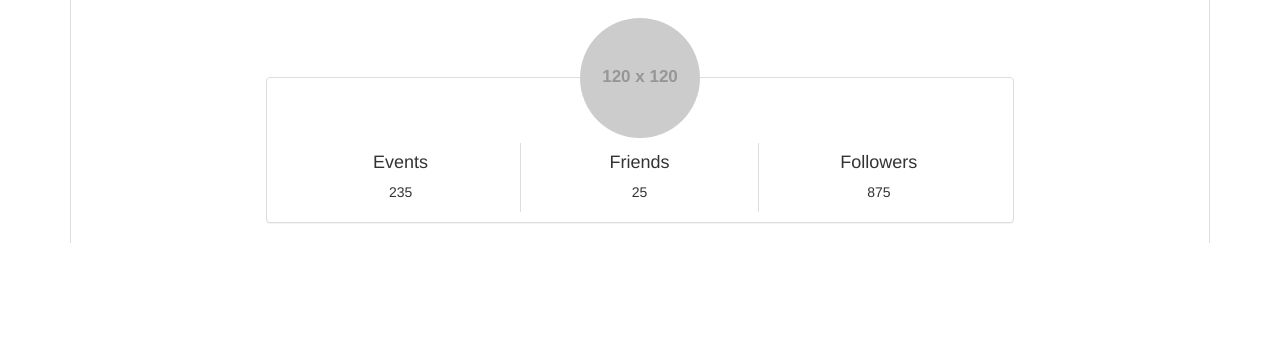
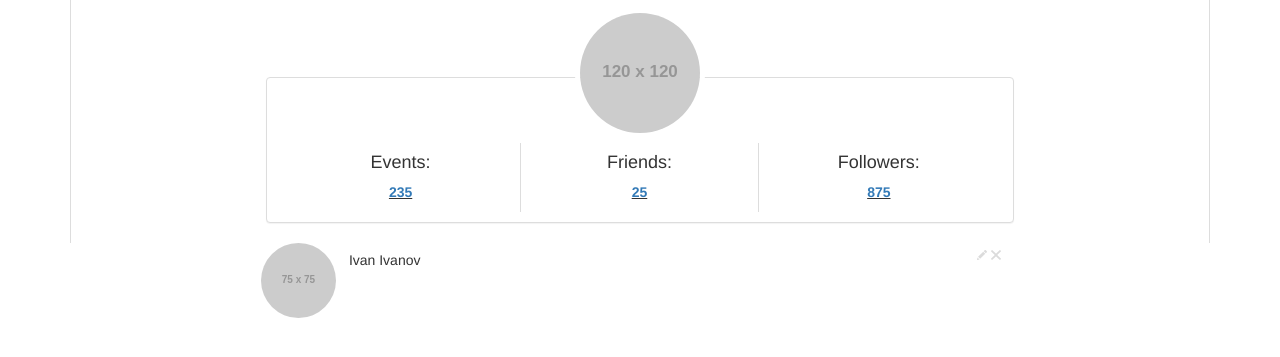
Before and after one commit to dulgeoion/HTML-templates, a plain HTML site: page timeline/index.html in a window 1280 px wide. Shown: the part 143-500 px from the top of the page. Drawn offline with Linux system fonts and the light colour scheme; placeholder pictures from the web are drawn by us.

Commit message:
timeline-v3.1
Post template developing

```diff
--- a/timeline/index.html
+++ b/timeline/index.html
@@ -23,6 +23,8 @@
 	</header>
 
 	<div class="content">
+
+		<div class="profile-card">
 			<div class="name">
 			<h1>Ivan Ivanov</h1>
 			</div>
@@ -33,16 +35,16 @@
 						<img src="http://placehold.it/120x120" alt="" class="profile-avatar">
 						<div class="panel-body">
 							<div class="col-sm-4 border-right-grey border-bottom-grey">
-							<h4>Events</h4>
-							<p>235</p>
+								<h4>Events:</h4>
+								<p><a href=#>235</a></p>
 							</div>
 							<div class="col-sm-4 border-right-grey border-bottom-grey">
-							<h4>Friends</h4>
-							<p>25</p>
+								<h4>Friends:</h4>
+								<p><a href=#>25</a></p>
 							</div>
 							<div class="col-sm-4">
-							<h4>Followers</h4>
-							<p>875</p>
+								<h4>Followers:</h4>
+								<p><a href=#>875</a></p>
 							</div>
 						</div>
 					</div>
@@ -51,6 +53,33 @@
 
 			</div>
 		</div>
+
+		<div class="col-sm-2"></div>
+		<div class="col-sm-8 post">
+			<div class="row">
+				<div class="col-sm-1 profile-img-wrapper">
+					<img class="profile-img" src="http://placehold.it/75x75" >
+				</div>
+				<div class="col-sm-11 post-content">
+					<div class="row">
+						<div class="col-xs-11 profile-name">
+							<h5>Ivan Ivanov</h5>
+						</div>
+						<div class="col-xs-1  post-functions">
+							<img src="img/pencil-edit-button.svg">
+							<img src="img/cancel.svg">
+						</div>
+					</div>
+					<div class="post-text"></div>
+					<div class="row date">
+						<div class="col-sm-3 ddmmyyyy"></div>
+						<div class="col-sm-3 offset-sm-4 hhmm"></div>
+					</div>
+				</div>
+				</div>
+		</div>
+		<div class="col-sm-2"></div>
+	</div>
   </div>
 
   <script type="text/javascript" src="jquery-3.1.1.min.js"></script>
--- a/timeline/style.css
+++ b/timeline/style.css
@@ -71,9 +71,10 @@ header img {
 .profile-avatar {
 	border-radius: 50%;
 	position: absolute;
-    top: -60px;
+    top: -70px;
     left: 50%;
-    margin-left: -60px;
+    margin-left: -65px;
+    border: 5px solid white;
 
 }
 
@@ -90,6 +91,29 @@ header img {
     padding-bottom: 10px;
 }
 
-.panel-body h4 {
+.panel-body p {
+	font-weight: bold;
+	text-decoration: underline;
+}
 
+
+/* POST ---------------------------*/
+
+.profile-img {
+	width: 75px;
+	height: 75px;
+	border-radius: 50px;
 }
+
+.post-functions img {
+	width: 10px;
+}
+
+.profile-img-wrapper {
+	padding-left: 0;
+	padding-right: 0;
+}
+
+.post-content {
+	padding-left: 25px;
+}
```
Also changed, not shown: timeline/img/cancel.svg (added), timeline/img/pencil-edit-button.svg (added). Lines whose indentation alone changed are shown as unchanged.
